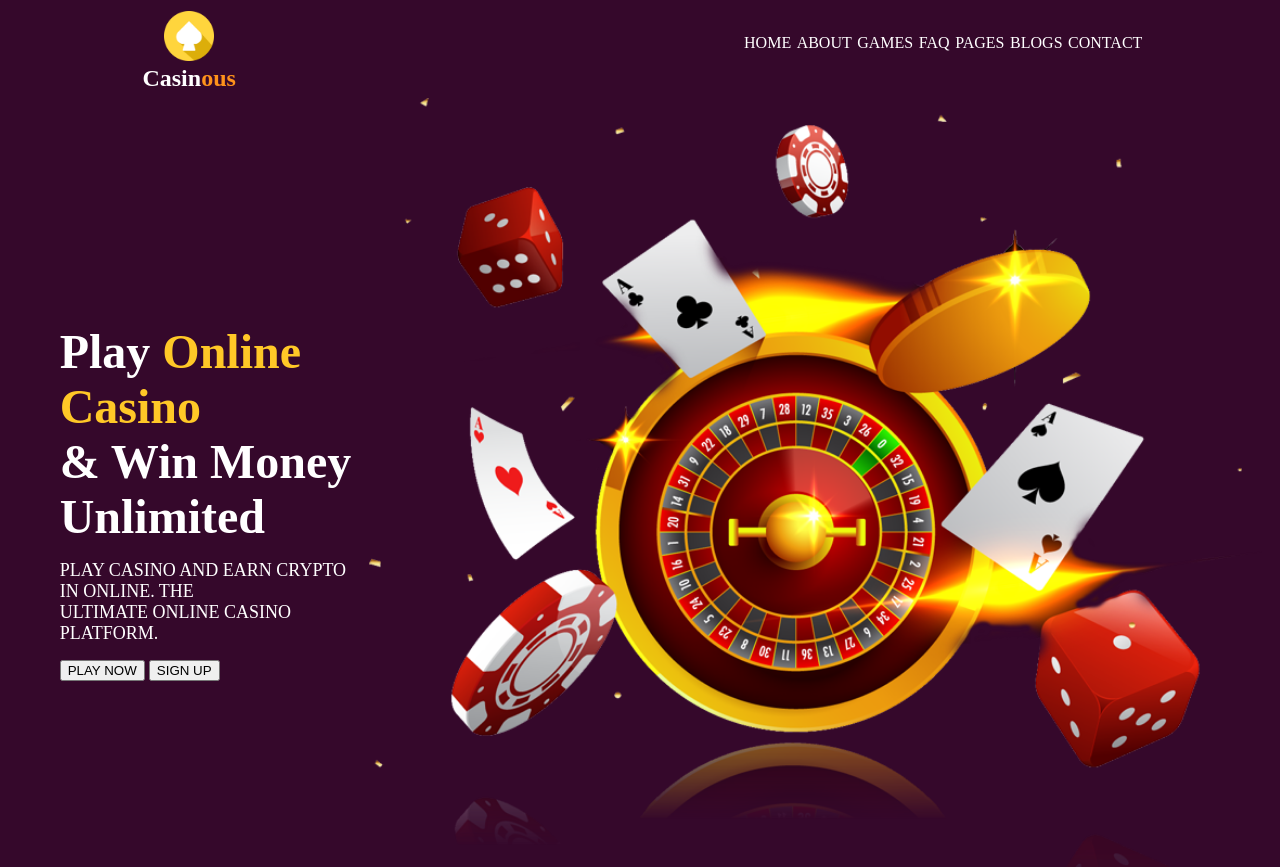
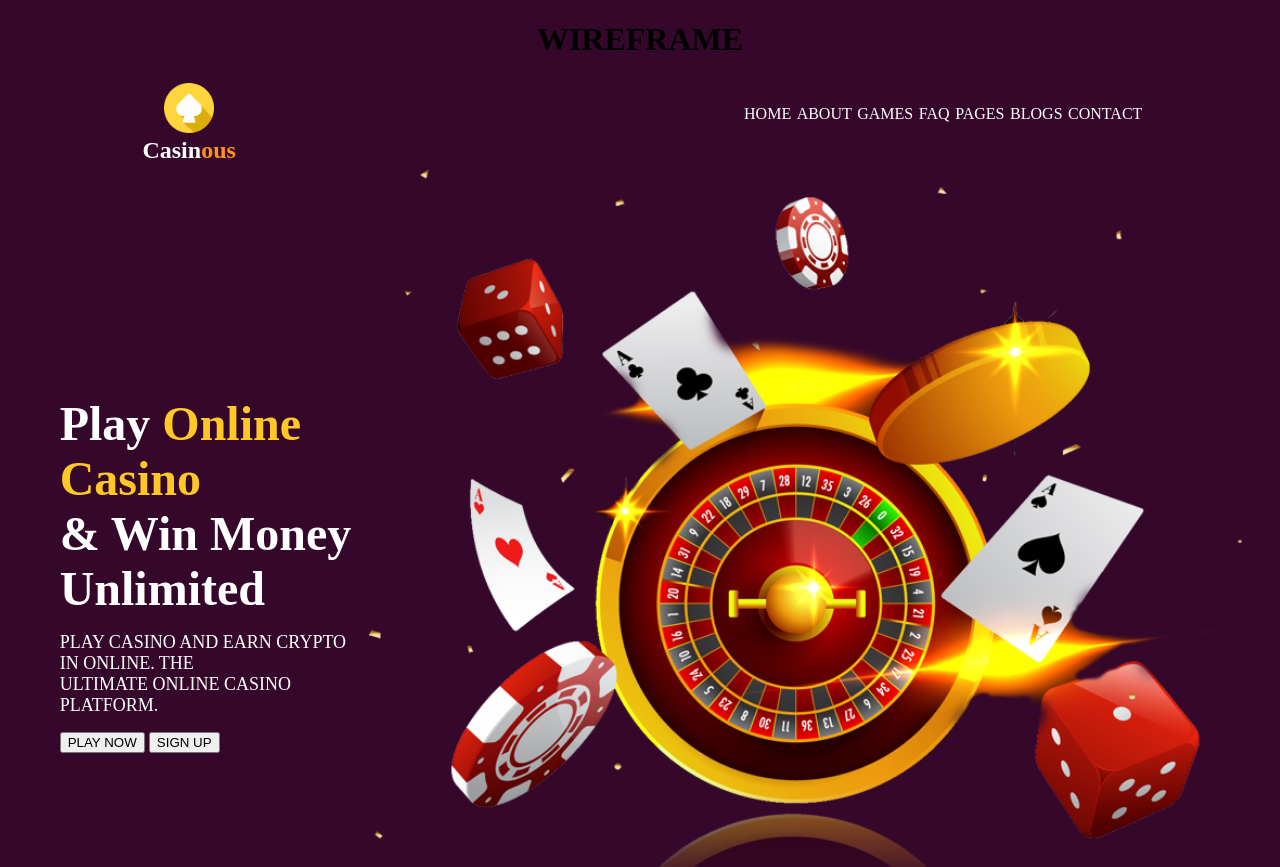
Before and after one commit to Suhani-011/Casino-wireframe, a plain HTML site: page index.html in a window 1280 px wide. Shown: the top 867 px of the page. Drawn offline with Linux system fonts and the light colour scheme.

Commit message:
Added h1 at the start

```diff
--- a/index.html
+++ b/index.html
@@ -9,6 +9,7 @@
 
 <body bgcolor="#35082b">
     <header>
+        <h1 align="center"> WIREFRAME</h1>
         <table border="0" width="100%" height="60px">
             <tr ALIGN="CENTER">
                 <td width="10%"></td>
```
